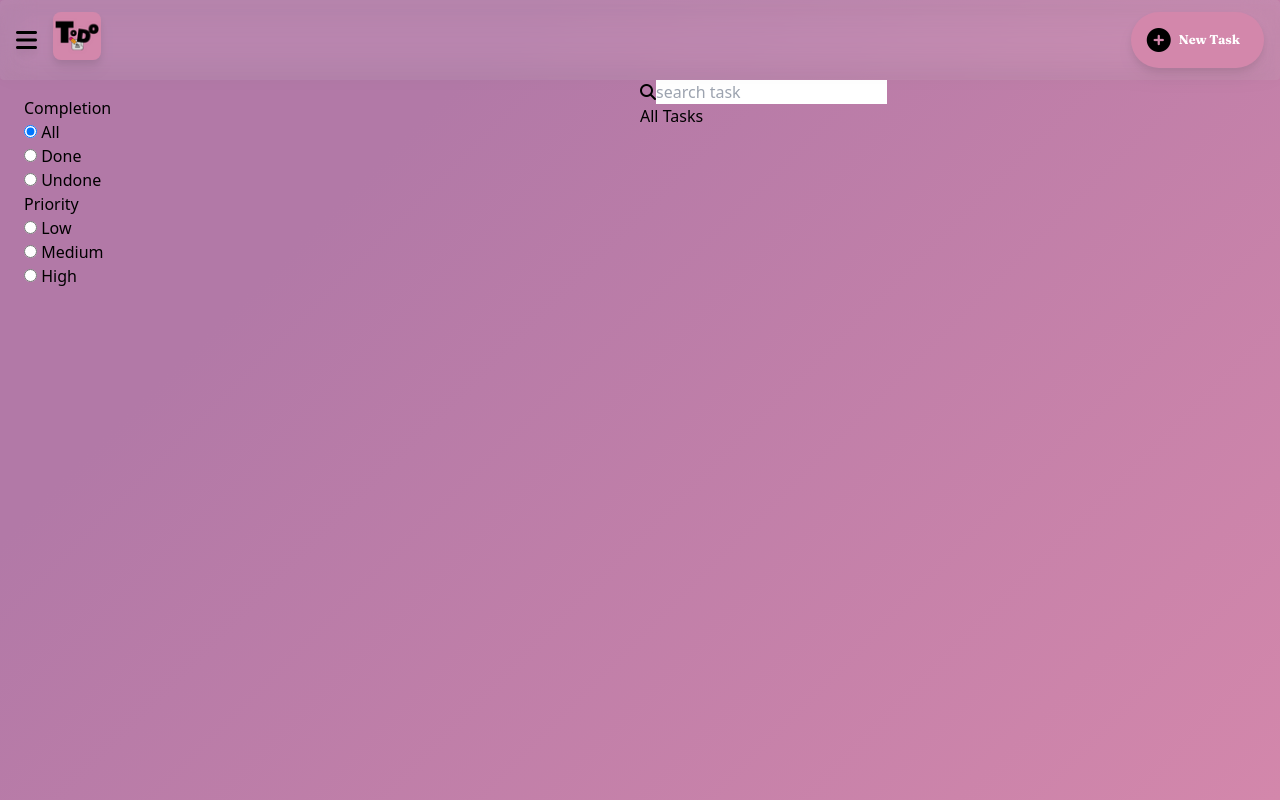
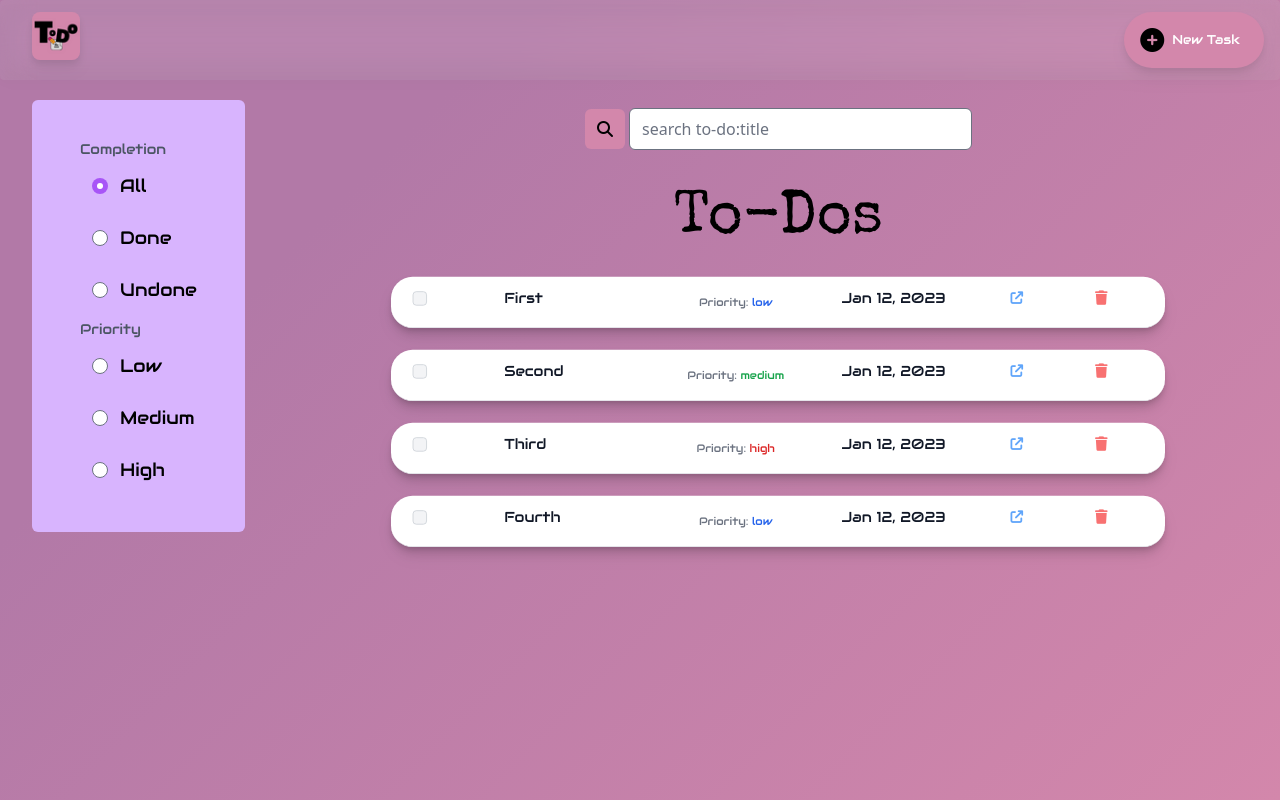
Before and after one commit to nalowageena/ToDo-app, an Angular app: page /homepage in a window 1280 px wide. Built offline with nearby package versions, Linux system fonts and the light colour scheme.

Commit message:
style all tasks page

```diff
--- a/package.json
+++ b/package.json
@@ -18,6 +18,7 @@
     "@angular/platform-browser": "^14.2.0",
     "@angular/platform-browser-dynamic": "^14.2.0",
     "@angular/router": "^14.2.0",
+    "@tailwindcss/forms": "^0.5.3",
     "rxjs": "~7.5.0",
     "tslib": "^2.3.0",
     "zone.js": "~0.11.4"
--- a/src/app/all-tasks/all-tasks.component.css
+++ b/src/app/all-tasks/all-tasks.component.css
@@ -0,0 +1,7 @@
+.task, label{
+    font-family: 'Audiowide', cursive;
+}
+
+h1{
+    font-family: 'Special Elite', cursive;
+}
--- a/src/app/all-tasks/all-tasks.component.html
+++ b/src/app/all-tasks/all-tasks.component.html
@@ -1,41 +1,95 @@
-<div class="flex">
+<div class="md:flex">
     <!-- sidebar -->
-    <aside class="px-6 py-4 w-[50%]">
-        <label for="completion">Completion</label>
-        <fieldset id="completion">
-            <input type="radio" value="all" name="filter" (change)="handleChange($event)" [checked]="filter == 'all'">
-            All <br>
-            <input type="radio" value="done" name="filter" (change)="handleChange($event)" [checked]="filter == 'done'">
-            Done <br>
-            <input type="radio" value="to do" name="filter" (change)="handleChange($event)"
-                [checked]="filter == 'to do'"> Undone <br>
-        </fieldset>
-        <label for="priority">Priority</label>
-        <fieldset id="priority">
-            <input type="radio" value="low" name="priority" (click)="handlePriority($event)"> Low <br>
-            <input type="radio" value="medium" name="priority" (click)="handlePriority($event)"> Medium <br>
-            <input type="radio" value="high" name="priority" (click)="handlePriority($event)"> High <br>
-        </fieldset>
+    <aside class="bg-transparent fixed h-[100%] z-30 flex flex-row-reverse md:-left-0 md:relative md:bg-purple-300 md:w-max md:px-8 md:py-6 md:my-5 md:mx-8 rounded-md"
+        [ngClass]="{'bg-purple-300 -left-0 shadow-md':showSideBar == true, '-left-40':showSideBar == false}">
+        <div class="">
+            <button
+                class="md:hidden text-white text-lg px-2 py-1 rounded-md text-center border-none m-3 hover:drop-shadow-md hover:transform hover:scale-105 transition-all"
+                (click)="displaySideBar()"><i class="fa-solid fa-bars " [ngClass]="{'hidden':showSideBar == true}"></i>
+                <i class="fa-solid fa-chevron-left" [ngClass]="{'hidden':showSideBar == false}"></i></button>
+        </div>
+        <div class="px-4 py-3">
+            <fieldset id="completion" class="row-span-4">
+                <label for="completion" class="py-5 text-sm text-gray-600 font-light">Completion</label>
+                <div class="py-3 flex items-center">
+                    <input type="radio" class="mx-3 text-purple-500 focus:ring-purple-500" value="all" name="filter"
+                        (change)="handleChange($event)" [checked]="filter == 'all'">
+                    <label for="" class="text-lg">All</label>
+                </div>
+                <div class="py-3 flex items-center">
+                    <input type="radio" class="mx-3 text-purple-500 focus:ring-purple-500" value="done" name="filter"
+                        (change)="handleChange($event)" [checked]="filter == 'done'">
+                    <label for="" class="text-lg">Done</label>
+                </div>
+                <div class="py-3 flex items-center">
+                    <input type="radio" class="mx-3 text-purple-500 focus:ring-purple-500" value="to do" name="filter"
+                        (change)="handleChange($event)" [checked]="filter == 'to do'"> <label for=""
+                        class="text-lg">Undone</label>
+                </div>
+            </fieldset>
+
+            <fieldset id="priority" class="row-span-4">
+                <label for="priority" class="py-5 text-sm text-gray-600 font-light">Priority</label>
+                <div class="py-3 flex items-center">
+                    <input type="radio" class="mx-3 text-purple-500 focus:ring-purple-500" value="low" name="priority"
+                        (click)="handlePriority($event)">
+                    <label for="" class="text-lg">Low</label>
+                </div>
+                <div class="py-3 flex items-center">
+                    <input type="radio" class="mx-3 text-purple-500 focus:ring-purple-500" value="medium"
+                        name="priority" (click)="handlePriority($event)">
+                    <label for="" class="text-lg">Medium</label>
+                </div>
+                <div class="py-3 flex items-center">
+                    <input type="radio" class="mx-3 text-purple-500 focus:ring-purple-500" value="high" name="priority"
+                        (click)="handlePriority($event)">
+                    <label for="" class="text-lg">High</label>
+                </div>
+            </fieldset>
+        </div>
     </aside>
 
-    <main>
+    <main class="p-3 flex flex-col items-center justify-end h-[100%] w-[100%]">
+
+        <div class="flex items-center justify-center gap-1 py-3 sm:py-4 w-[70%]">
+            <button class="btn px-3 py-2 rounded-md"><i class="fa-solid fa-search"></i></button>
+            <input type="search" name="search" id="search" placeholder="search to-do:title"
+                class="px-3 py-2 rounded-md outline-none sm:w-2/3 md:w-2/4">
+        </div>
+        <h1 class="text-6xl text-center py-6">To-Dos</h1>
         <div>
-            <button><i class="fa-solid fa-search"></i></button>
-            <input type="search" name="search" id="search" placeholder="search task">
+            <div class="bg-white border-b mb-4 grid grid-cols-5 sm:grid-cols-7 md:grid-cols-9 rounded-3xl px-2 drop-shadow-lg shadow-lg scale-90 task"
+                *ngFor="let task of tasks">
+                <div class="w-4 p-4">
+                    <div class="flex items-center">
+                        <input id="checkbox-table-1" type="checkbox"
+                            class="w-4 h-4 text-purple-600 bg-gray-100 border-gray-300 rounded focus:ring-purple-500 ">
+                        <label for="checkbox-table-1" class="sr-only">checkbox</label>
+                    </div>
+                </div>
+                <div scope="row" class="px-6 py-3 font-medium text-gray-900 whitespace-nowrap col-span-2 capitalize">
+                    {{task.title}}
+                </div>
+                <div class="px-6 py-3 text-gray-900 whitespace-nowrap hidden sm:block col-span-2">
+                    <p class="text-xs py-2 px-4 rounded-full text-center text-gray-500">Priority: <span
+                            [ngClass]="{'text-blue-600':task.priority === 'low', 'text-green-600':task.priority === 'medium', 'text-red-600':task.priority === 'high'}">{{task.priority}}</span>
+                    </p>
+                </div>
+                <div class="px-6 py-3 text-gray-900 whitespace-nowrap hidden md:block col-span-2">
+                    {{task.deadline|date}}
+                </div>
+                <div class="px-6 py-3">
+                    <a routerLink="/task/{{task.taskId}}" class="font-medium text-blue-400"><i
+                            class="fa-solid fa-external-link"></i></a>
+                </div>
+                <div class="px-6 py-3">
+                    <button class="font-medium text-red-400 " (click)="deleteTask(task)"><i
+                            class="fa-solid fa-trash"></i></button>
+                </div>
+            </div>
+
         </div>
-        <h2>All Tasks</h2>
 
-        <ul class="tasks">
-            <li *ngFor="let task of tasks">
-                <div class="task">
-                    <p class="title">{{task.title}}</p>
-                    <p>{{task.done}}</p>
-                    <small>{{task.priority}}</small>
-                    <small>{{task.taskId}}</small>
-                    <button routerLink="/new-task" routerLink="/task/{{task.taskId}}">more</button>
-                    <button (click)="deleteTask(task)">delete</button>
-                </div>
-            </li>
-        </ul>
     </main>
+
 </div>
--- a/src/app/all-tasks/all-tasks.component.ts
+++ b/src/app/all-tasks/all-tasks.component.ts
@@ -1,4 +1,4 @@
-import { Component, OnInit } from '@angular/core';
+import { Component, OnInit, Input } from '@angular/core';
 import { TaskService } from "../task.service";
 import { Task } from "../task";
 import { Router } from '@angular/router';
@@ -13,6 +13,8 @@ export class AllTasksComponent implements OnInit {
     tasks: Task[] = [];
     filter: 'all' | 'to do' | 'done' = 'all';
     priority: 'high' | 'medium' | 'low';
+
+    showSideBar: boolean = false;
 
     constructor(private taskService: TaskService, private router: Router) { }
 
@@ -45,4 +47,8 @@ export class AllTasksComponent implements OnInit {
         console.log("here");
 
     }
+
+    displaySideBar():void{
+      this.showSideBar=!this.showSideBar;
+    }
 }
--- a/src/app/app.component.css
+++ b/src/app/app.component.css
@@ -6,8 +6,9 @@
     }
 
 header small{
-    font-family: 'Fraunces', serif;
-    font-weight: 400;
+    /* font-family: 'Fraunces', serif;
+    font-weight: 400; */
+    font-family: 'Audiowide', cursive;
 }
 
 .btn{
--- a/src/app/app.component.html
+++ b/src/app/app.component.html
@@ -1,7 +1,5 @@
 <header class="bg-white bg-opacity-10 backdrop-blur-lg rounded drop-shadow-lg flex justify-between h-20 py-3 px-4">
   <div class="flex">
-    <button><i class="fa-solid fa-bars text-2xl"></i></button>
-
     <a routerLink="/homepage" class="navbar-brand">
       <img src="../assets/images/todo.png" class="h-12 rounded-lg mx-4" alt="ToDo.app">
     </a>
--- a/src/app/task.service.ts
+++ b/src/app/task.service.ts
@@ -7,7 +7,68 @@ import { Observable, of } from 'rxjs';
 })
 export class TaskService {
 
-    tasks: Task[] = [];
+    tasks: Task[] = [
+        {
+            taskId: 1,
+            done: false,
+            createdAt: '',
+            deadline: '01/12/2023',
+            title: 'first',
+            description: '',
+            priority: 'low',
+            // deadline: Date;
+            attachLink: {
+                link: 'string',
+                shortLink: 'string'
+            },
+            imageUrl: null
+        },
+        {
+            taskId: 2,
+            done: false,
+            createdAt: '',
+            deadline: '01/12/2023',
+            title: 'second',
+            description: '',
+            priority: 'medium',
+            // deadline: Date;
+            attachLink: {
+                link: 'string',
+                shortLink: 'string'
+            },
+            imageUrl: null
+        },
+        {
+            taskId: 3,
+            done: true,
+            createdAt: '',
+            deadline: '01/12/2023',
+            title: 'third',
+            description: '',
+            priority: 'high',
+            // deadline: Date;
+            attachLink: {
+                link: 'string',
+                shortLink: 'string'
+            },
+            imageUrl: null
+        },
+        {
+            taskId: 4,
+            done: true,
+            createdAt: '',
+            deadline: '01/12/2023',
+            title: 'fourth',
+            description: '',
+            priority: 'low',
+            // deadline: Date;
+            attachLink: {
+                link: 'string',
+                shortLink: 'string'
+            },
+            imageUrl: null
+        }
+    ];
 
     constructor() { }
 
--- a/src/index.html
+++ b/src/index.html
@@ -11,7 +11,7 @@
 
   <link rel="preconnect" href="https://fonts.googleapis.com">
 <link rel="preconnect" href="https://fonts.gstatic.com" crossorigin>
-<link href="https://fonts.googleapis.com/css2?family=Fraunces:ital,opsz,wght@0,9..144,700;1,9..144,400;1,9..144,700&display=swap" rel="stylesheet">
+<link href="https://fonts.googleapis.com/css2?family=Audiowide&family=Fraunces:ital,opsz,wght@0,9..144,700;1,9..144,400;1,9..144,700&family=Special+Elite&display=swap" rel="stylesheet">
 </head>
 <body>
   <app-root></app-root>
--- a/src/styles.css
+++ b/src/styles.css
@@ -11,3 +11,7 @@ body{
     background-color: #d387ab;
 background-image: linear-gradient(315deg, #d387ab 0%, #b279a7 74%);
 }
+
+.btn{
+    background-color: #d387ab;
+}
--- a/tailwind.config.js
+++ b/tailwind.config.js
@@ -4,5 +4,5 @@ module.exports = {
   theme: {
     extend: {},
   },
-  plugins: [],
+  plugins: [require("@tailwindcss/forms")],
 }
```
Also changed, not shown: 1 other file (tests, documents, lock files or other folders).
